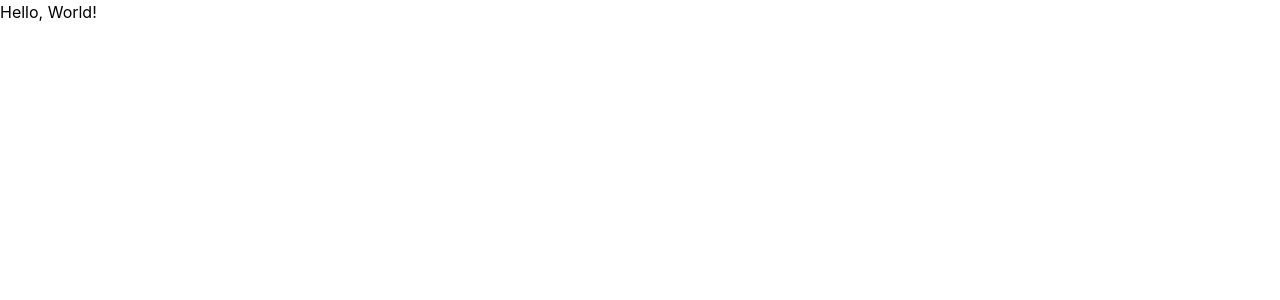
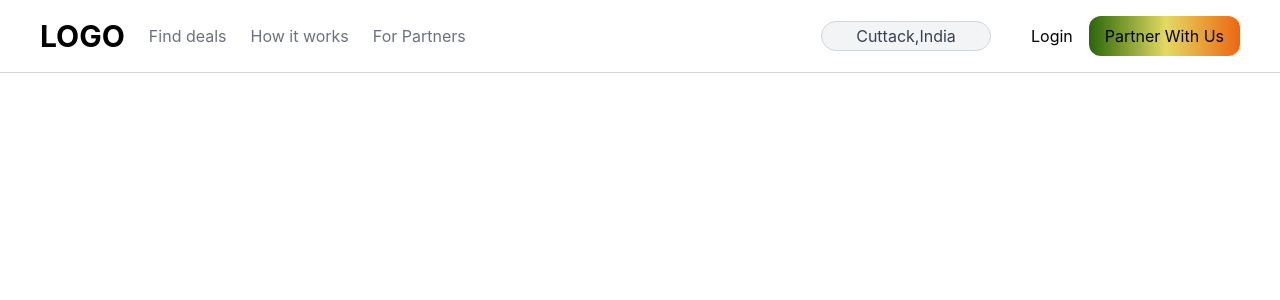
Before and after one commit to surajpradhan1359/SaveBite, a React (Vite) app: page / in a window 1280 px wide. Shown: the top 300 px of the page. Built offline with nearby package versions, Linux system fonts and the light colour scheme.

Commit message:
create navbar

```diff
--- /dev/null
+++ b/src/App.jsx
@@ -0,0 +1,9 @@
+import {Navbar} from './components/Navbar';
+
+export const App = () => {
+  return (
+    <div>
+      <Navbar />
+    </div>
+  )
+}
--- /dev/null
+++ b/src/components/Navbar.jsx
@@ -0,0 +1,22 @@
+
+export const Navbar = () => {
+  return (
+    <nav className="w-full border-b border-gray-300">
+        <div className="py-4 max-w-[1200px] mx-auto flex  items-center justify-between">
+        <ul className="flex space-x-6 items-center">
+            <li className="cursor-pointer text-3xl font-bold">LOGO</li>
+            <li className="cursor-pointer text-gray-500">Find deals</li>
+            <li className="cursor-pointer text-gray-500">How it works</li>
+            <li className="cursor-pointer text-gray-500">For Partners</li>
+        </ul>
+        <div className="flex space-x-10 items-center">
+            <div className="cursor-pointer text-gray-700 border border-gray-300 rounded-2xl bg-gray-100 px-1 py-0.5 text-center w-[170px]">Cuttack,India</div>
+            <div className="flex space-x-4 items-center">
+                <p className="cursor-pointer">Login</p>
+                <button className="gradient-bg text-black px-4 py-2 rounded-xl cursor-pointer">Partner With Us</button>
+            </div>
+        </div>
+    </div>
+    </nav>
+  )
+}
--- a/src/main.jsx
+++ b/src/main.jsx
@@ -1,3 +1,4 @@
 import { createRoot } from 'react-dom/client';
+import { App } from './App';
 
-createRoot(document.getElementById('root')).render(<h1>Hello, World!</h1>)
+createRoot(document.getElementById('root')).render(<App />)
--- a/styles.css
+++ b/styles.css
@@ -1 +1,10 @@
 @import "tailwindcss";
+
+.gradient-bg {
+  background: linear-gradient(
+    90deg,
+    rgba(42, 102, 9, 1) 0%,
+    rgba(227, 218, 98, 1) 51%,
+    rgba(237, 104, 21, 1) 99%
+  );
+}
```
